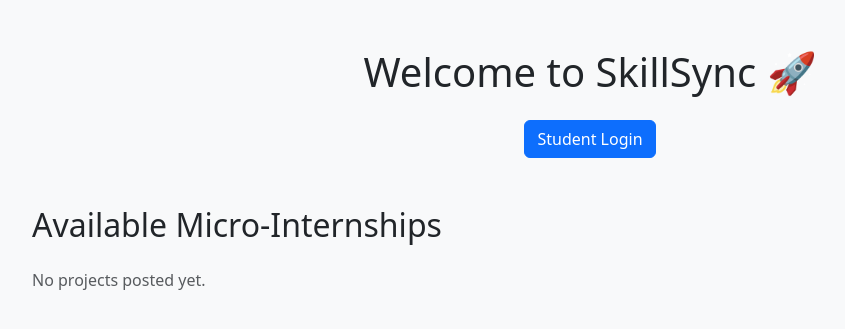
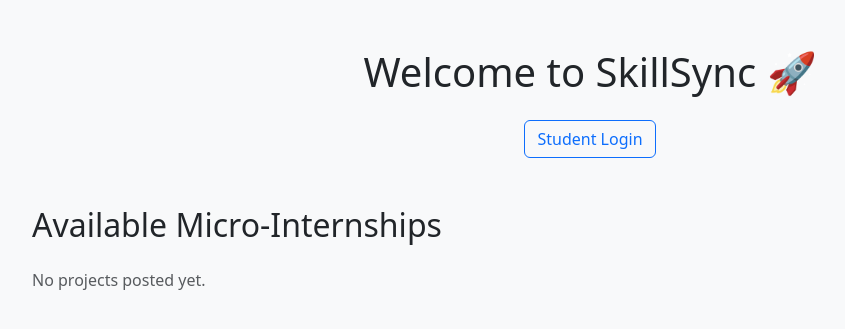
Before and after one commit to Saravanars07/SkillSync, a Flask app: page / in a window 1280 px wide. Shown: the top 329 px of the page, without its empty margins (50-895 px from the left). Run offline with Flask 3, Linux system fonts and the light colour scheme.

Commit message:
Update index.html

```diff
--- a/templates/index.html
+++ b/templates/index.html
@@ -11,12 +11,12 @@
   <h1 class="mb-4">Welcome to SkillSync 🚀</h1>
 
     {% if session.get('logged_in') and session.get('user_type')=='student' %}
-      <a href="/startup/post" class="btn btn-success">Post a Project</a>
+      <a href="/startup/post" class="btn btn-outline-success">Post a Project</a>
       {% if session.get('logged_in') %}
-        <a href="/logout" class="btn btn-outline-danger mt-3">Logout</a>
+        <a href="/logout" class="btn btn-outline-danger">Logout</a>
       {% endif %}
     {% else %}
-      <a href="/student/login" class="btn btn-primary">Student Login</a>
+      <a href="/student/login" class="btn btn-outline-primary">Student Login</a>
     {% endif %}
   </div>
 
```
